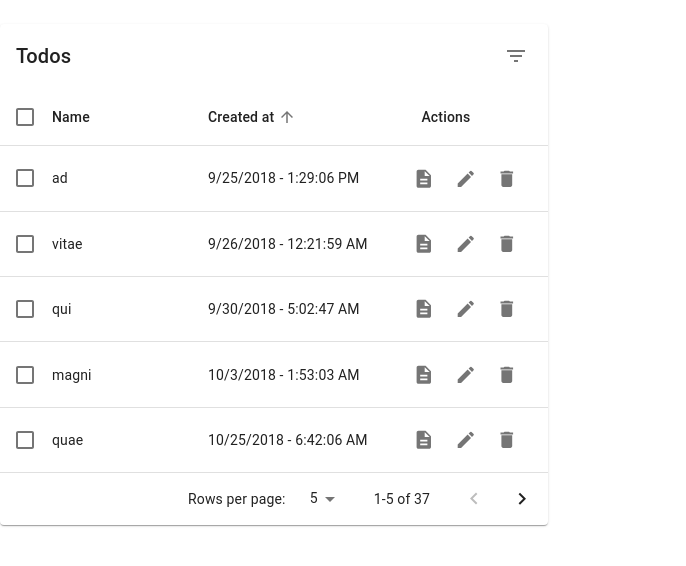
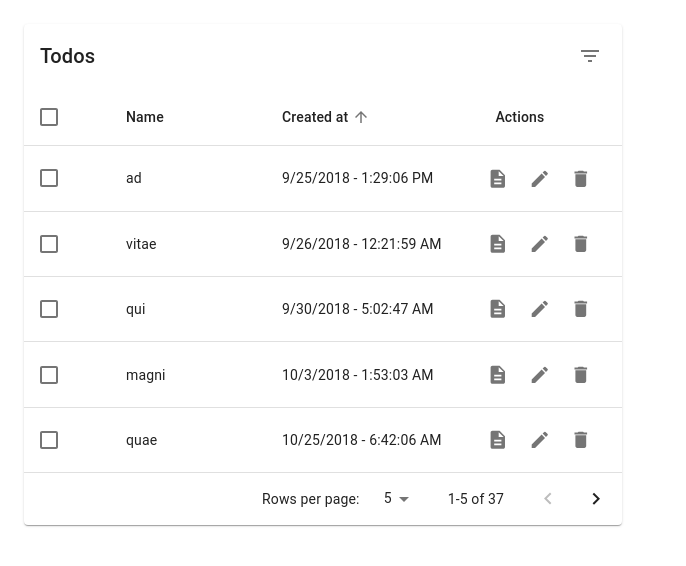
Before and after one commit to mladenkn/react-todos, a React (Create React App) app: page /todos in a window 1280 px wide. Shown: the top 566 px of the page, without its empty margins (0-686 px from the left). Built offline with nearby package versions, Linux system fonts and the light colour scheme.

Commit message:
small updates

```diff
--- a/src/logic/todoLocalStorageDataApi.ts
+++ b/src/logic/todoDataApi.ts
@@ -1,8 +1,10 @@
 import { Todo } from "./shared";
 import { PagedListSearchParams } from "../utils";
 
+export type TodoListItem = Omit<Todo, 'description'>
+
 export interface TodoDataApi {
-    fetchList: (p: PagedListSearchParams<Todo>) => { data: Todo[], totalCount: number }
+    fetchList: (p: PagedListSearchParams<Todo>) => { data: TodoListItem[], totalCount: number }
     fetch: (todoId: string) => Promise<Todo>
     save: (todo: Todo) => Promise<Todo>
     delete: (todoId: string) => Promise<any>
@@ -24,7 +26,7 @@ export const createTodoLocalStorageDataApi = (): TodoDataApi => {
 
         const items = entries
             .filter(([key, value]) => key.startsWith('todos/'))
-            .map(([key, value]) => JSON.parse(value, todoJsonReviver) as Todo)
+            .map(([key, value]) => JSON.parse(value, todoJsonReviver) as TodoListItem)
             .sort((a, b) => {
                 if (p.orderBy === 'createdAt' && p.order === 'desc')
                     return b.createdAt.getTime() - a.createdAt.getTime()
--- a/src/logic/todoDetails.ts
+++ b/src/logic/todoDetails.ts
@@ -2,7 +2,7 @@ import { Todo } from "./shared"
 import { FetchOf,  RequestStatus } from "../utils"
 import { useImmer } from "use-immer";
 import { useEffect } from "react"
-import { TodoDataApi } from "./todoLocalStorageDataApi";
+import { TodoDataApi } from "./todoDataApi";
 import { TodoFormValues } from "../view/TodoEditor";
 
 export interface TodoDetailsLogic {
--- a/src/logic/todoListSection.ts
+++ b/src/logic/todoListSection.ts
@@ -1,7 +1,29 @@
-interface TodoListSection {
+import { FetchOf, RequestStatus } from "../utils"
+import { TodoListItem, TodoDataApi } from "./todoDataApi"
 
+interface State {
+    lastFetch: FetchOf<TodoListItem>
+    changesSinceLastFetch: Record<number, TodoListItem | undefined>
+    lastDelete?: {
+        items: number[]
+        status: 'UNCONFIRMED' | RequestStatus
+    }
 }
 
-export const useTodoListSection = () => {
+interface Props {
+    initialState?: State
+    api: TodoDataApi
+    noInitialFetch?: boolean
+}
 
+export const useTodoListSectionLogic = (p: Props) => {
+
+    const delete_ = (ids: number[]) => {
+
+    }
+
+
+
+
+    return { delete: delete_ }
 }
--- a/src/view/App.tsx
+++ b/src/view/App.tsx
@@ -4,6 +4,7 @@ import { createMuiTheme } from "@material-ui/core"
 import { ThemeProvider } from '@material-ui/styles'
 import { BrowserRouter as Router, Route } from "react-router-dom";
 import { TodoListPage } from './TodoListPage';
+import { createTodoLocalStorageDataApi } from '../logic/todoDataApi';
 
 
 const theme = createMuiTheme({
@@ -20,11 +21,21 @@ const theme = createMuiTheme({
 })
 
 const App = () => {
+
+  const api = createTodoLocalStorageDataApi()
+
   return (
     <ThemeProvider theme={theme}>
       <Router>
-        <Route path='/todos/:id' component={({match}: any) => <TodoDetailsPage todoId={match.params.id} />} />
-        <Route path='/todos' exact component={TodoListPage} />
+        <Route
+          path='/todos/:id'
+          component={({match}: any) => <TodoDetailsPage api={api} todoId={match.params.id} />}
+        />
+        <Route
+          path='/todos'
+          exact
+          component={() => <TodoListPage api={api} />}
+        />
       </Router>
     </ThemeProvider>
   );
--- a/src/view/TodoDetailsPage.tsx
+++ b/src/view/TodoDetailsPage.tsx
@@ -4,7 +4,7 @@ import React, { Fragment } from "react"
 import { Dialog } from "@material-ui/core"
 import { TodoDetails } from "./TodoDetails"
 import { TodoEditor } from "./TodoEditor"
-import { createTodoLocalStorageDataApi } from "../logic/todoLocalStorageDataApi"
+import { TodoDataApi } from "../logic/todoDataApi"
 
 
 const usePageStyles = makeStyles({
@@ -18,12 +18,12 @@ const usePageStyles = makeStyles({
   }
 })
 
-export const TodoDetailsPage = (p: {todoId: string}) => {
+export const TodoDetailsPage = (p: {todoId: string, api: TodoDataApi}) => {
   const classes = usePageStyles()
 
   const logic = useTodoDetailsLogic({
     todoId: p.todoId,
-    todoApi: createTodoLocalStorageDataApi(),
+    todoApi: p.api,
     onDelete: () => {}
   });
   (window as any).logic = logic
--- a/src/view/TodoListPage.tsx
+++ b/src/view/TodoListPage.tsx
@@ -1,14 +1,17 @@
 import React, { useState } from 'react'
 import { makeStyles } from '@material-ui/styles'
-import TodoTableExample, { TodoListItem } from './TodoTableExample'
-import { createTodoLocalStorageDataApi } from '../logic/todoLocalStorageDataApi';
+import TodoTableExample from './TodoTableExample'
+import { TodoListItem, TodoDataApi } from '../logic/todoDataApi';
 import { PagedListSearchParams } from '../utils';
+import { useTodoListSectionLogic } from '../logic/todoListSection';
 
 const useStyles = makeStyles({
-
+  root: {
+    padding: '1.5em'
+  },
 })
 
-export const TodoListPage = () => {
+export const TodoListPage = (p: {api: TodoDataApi}) => {
 
   const classes = useStyles()
 
@@ -19,19 +22,21 @@ export const TodoListPage = () => {
     rowsPerPage: 5,
   })
 
-  const api = createTodoLocalStorageDataApi()
-  const todoList = api.fetchList(searchParams)
+  const todoList = p.api.fetchList(searchParams)
+  const logic = useTodoListSectionLogic({api: p.api})
 
   console.log(searchParams)
   console.log(todoList)
 
   return (
-    <div>
+    <div className={classes.root}>
       <TodoTableExample
         todos={todoList.data}
         todoTotatCount={todoList.totalCount}
         lastSearchParams={searchParams}
         onSearchParamsChange={setSearchParams}
+        onDeleteClick={logic.delete}
+        onEditClick={() => {}}
       />
     </div>
   )
--- a/src/view/TodoTableExample.tsx
+++ b/src/view/TodoTableExample.tsx
@@ -18,12 +18,9 @@ import DeleteIcon from '@material-ui/icons/Delete';
 import EditIcon from '@material-ui/icons/Edit';
 import DescriptionIcon from '@material-ui/icons/Description';
 import FilterListIcon from '@material-ui/icons/FilterList';
-import { Todo } from '../logic/shared';
 import { PagedListSearchParams } from '../utils';
 import { Link } from '../utils/components';
-import { ButtonBase } from '@material-ui/core'
-
-export type TodoListItem = Omit<Todo, 'description'>
+import { TodoListItem } from '../logic/todoDataApi';
 
 type Order = 'asc' | 'desc'
 
@@ -52,7 +49,7 @@ function EnhancedTableHead(props: EnhancedTableProps) {
   return (
     <TableHead>
       <TableRow>
-        <TableCell padding="checkbox">
+        <TableCell className={classes.checkBoxCell} padding="checkbox">
           <Checkbox
             indeterminate={numSelected > 0 && numSelected < rowCount}
             checked={numSelected === rowCount}
@@ -165,13 +162,15 @@ const EnhancedTableToolbar = (props: EnhancedTableToolbarProps) => {
 const useStyles = makeStyles((theme: Theme) =>
   createStyles({
     root: {
-      marginTop: theme.spacing(3),
       display: 'inline-block',
     },
     paper: {
       marginBottom: theme.spacing(2),
     },
     table: {
+    },
+    checkBoxCell: {
+      width: '7em',
     },
     actionHeadCell: {
       paddingLeft: '2.1em'
@@ -204,13 +203,16 @@ const useStyles = makeStyles((theme: Theme) =>
       fontSize: '1.2em',
     },
   }), { name: 'Table' },
-);
+)
 
 export interface Props {
   todos: TodoListItem[]
   todoTotatCount: number
   lastSearchParams: PagedListSearchParams<TodoListItem>
+
   onSearchParamsChange: (p: PagedListSearchParams<TodoListItem>) => void
+  onEditClick: (todoId: number) => void
+  onDeleteClick: (todoIds: number[]) => void
 }
 
 export default function EnhancedTable(p: Props) {
@@ -242,12 +244,14 @@ export default function EnhancedTable(p: Props) {
       setSelectedIds(selectedIds.concat(id))
   }
 
-  const onEditClick = (event: React.MouseEvent<unknown>) => {
+  const onEditClick = (event: React.MouseEvent<unknown>, todoId: number) => {
     event.stopPropagation()
+    p.onEditClick(todoId)
   }
 
-  const onDeleteClick = (event: React.MouseEvent<unknown>) => {
+  const onDeleteClick = (event: React.MouseEvent<unknown>, todoId: number) => {
     event.stopPropagation()
+    p.onDeleteClick([todoId])
   }
 
   const handleChangePage = (event: unknown, newPage: number) => {
@@ -306,16 +310,30 @@ export default function EnhancedTable(p: Props) {
                     </TableCell>
                     <TableCell>
                       <Link href={`/todos/${todo.id}`}>
+                        <Tooltip title="Details">
                           <IconButton className={classes.actionButton} size='small'>
                             <DescriptionIcon className={classes.actionIcon} />
                           </IconButton>
+                        </Tooltip>
                       </Link>
-                      <IconButton onClick={onEditClick} className={classes.actionButton} size='small'>
+                      <Tooltip title="Edit">
+                        <IconButton
+                          onClick={event => onEditClick(event, todo.id)}
+                          className={classes.actionButton}
+                          size='small'
+                        >
                           <EditIcon className={classes.actionIcon} />
                         </IconButton>
-                      <IconButton onClick={onDeleteClick} className={classes.actionButton} size='small'>
+                      </Tooltip>
+                      <Tooltip title="Delete">
+                        <IconButton
+                          onClick={event => onDeleteClick(event, todo.id)}
+                          className={classes.actionButton}
+                          size='small'
+                        >
                           <DeleteIcon className={classes.actionIcon} />
                         </IconButton>
+                      </Tooltip>
                     </TableCell>
                   </TableRow>
                   );
```
Lines whose indentation alone changed are shown as unchanged.
